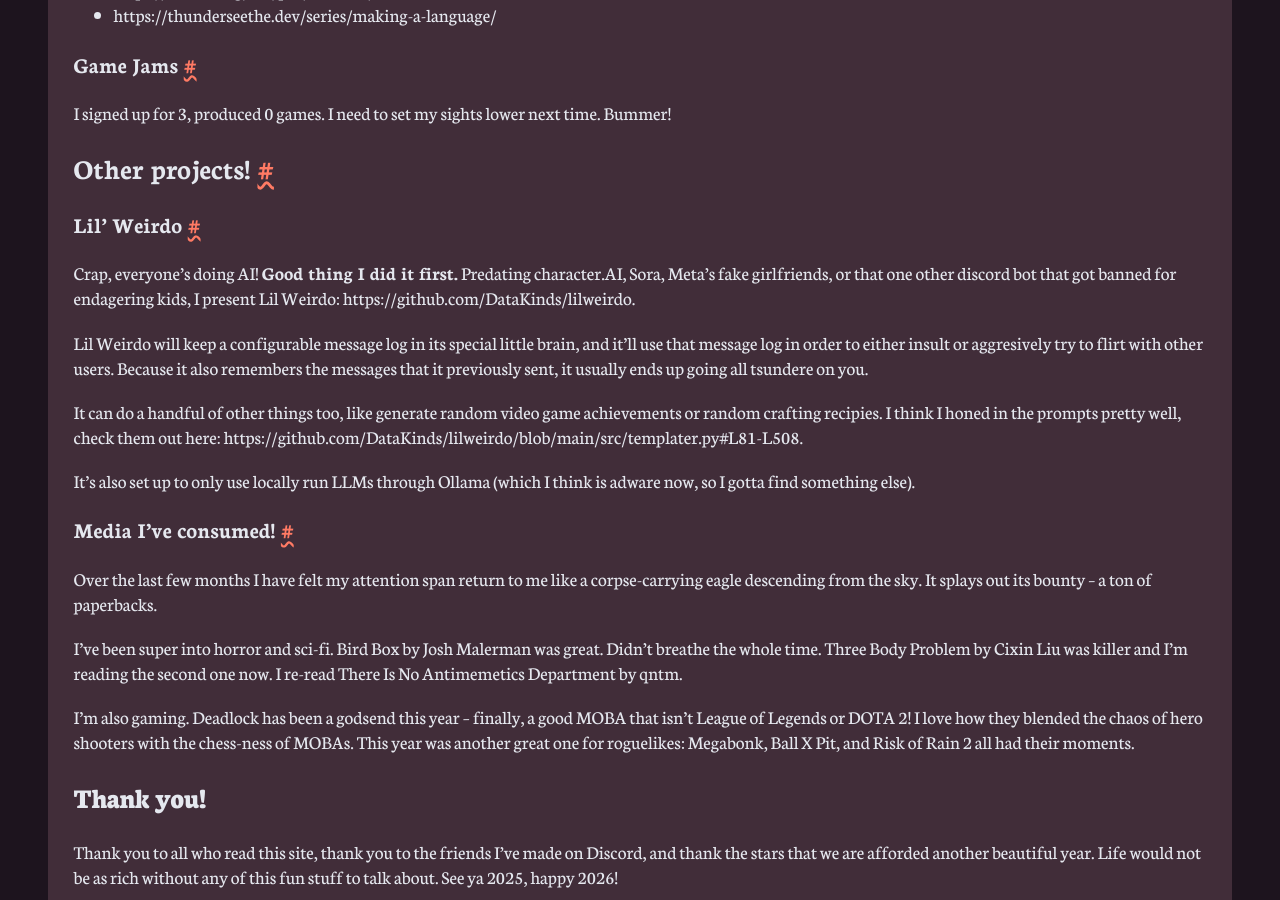
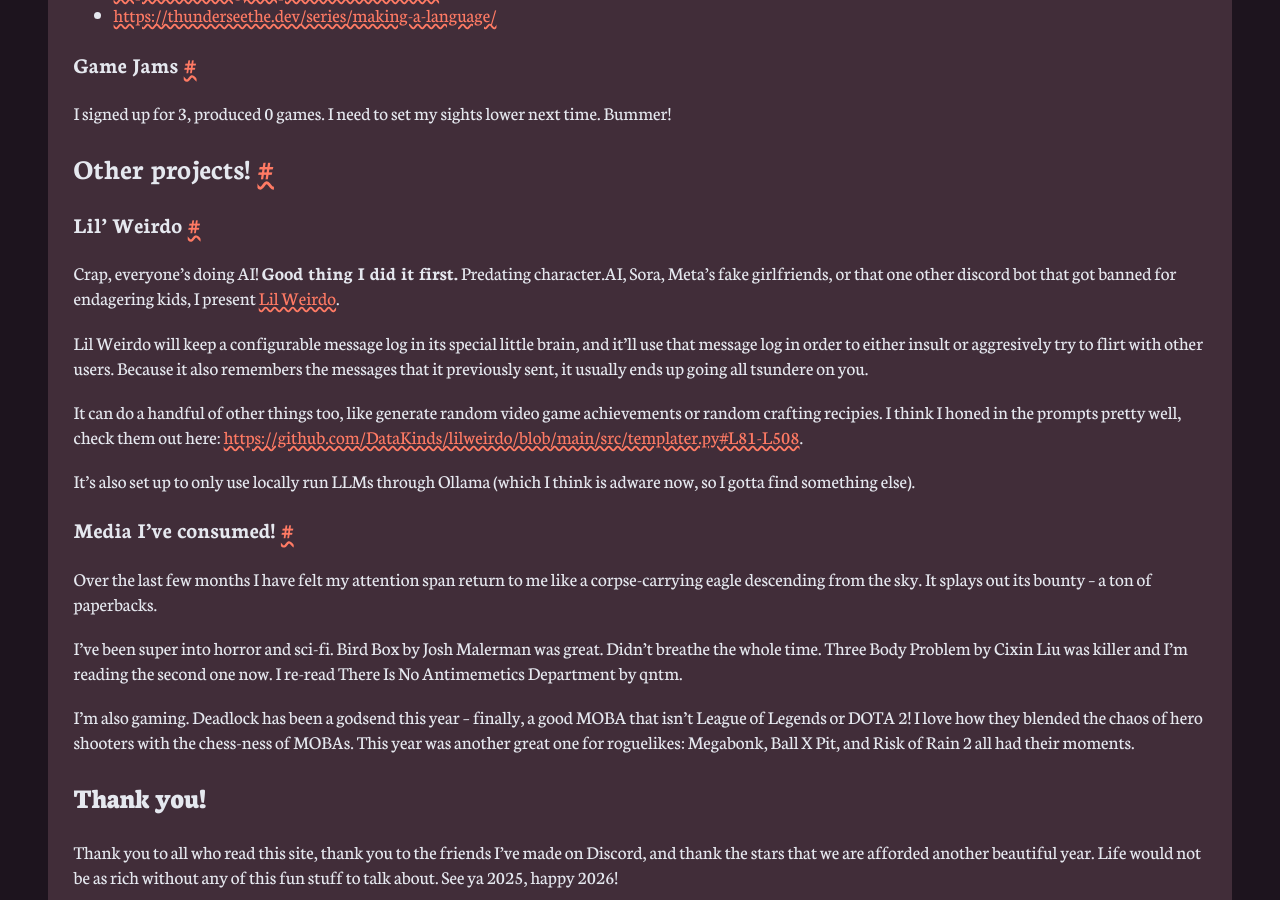
Before and after one commit to DataKinds/datakinds.github.io, a Jekyll site: the page built from _posts/2025-12-31-some-random-stuff-a-2025-in-review.md, in a window 1280 px wide and 900 px high, scrolled down 5845 px. Built offline with Jekyll 4.4.1, drawn with Linux system fonts in a browser that asks for light colours; some web fonts are replaced; some of the changed text lies outside the part shown.

Commit message:
Fixup linkS

```diff
--- a/_posts/2025-12-31-some-random-stuff-a-2025-in-review.md
+++ b/_posts/2025-12-31-some-random-stuff-a-2025-in-review.md
@@ -41,8 +41,8 @@ The compiler's gone through a bunch of iterative improvements that have drastica
 
 A few functions I'm extra proud of:
 
-* The core pattern matching function: https://github.com/DataKinds/tree-rewriter/blob/main/src/Core.hs#L237-L276. I daresay this function almost reads like pseudocode.
-* The runtime stepping function: https://github.com/DataKinds/tree-rewriter/blob/main/src/Runtime.hs#L243-L287. Finally reaping that sweet, sweet monadic DSL glory.
+* The core pattern matching function: <https://github.com/DataKinds/tree-rewriter/blob/main/src/Core.hs#L237-L276>. I daresay this function almost reads like pseudocode.
+* The runtime stepping function: <https://github.com/DataKinds/tree-rewriter/blob/main/src/Runtime.hs#L243-L287>. Finally reaping that sweet, sweet monadic DSL glory.
 
 Next is support for subinterpreters and parallelism (think `Ruby::Box`). Maybe also finally using my Trie implementation to match patterns.
 
@@ -146,7 +146,7 @@ _1111111111_', actions => RunThue.new
 
 As always, my title does the language perfect justice >:)
 
-I've written way more about this in the readme for the language, you ought to just defer to that: https://github.com/DataKinds/apl.
+I've written way more about this in the readme for the language, you ought to just defer to that: <https://github.com/DataKinds/apl>.
 
 ### DRILL
 
@@ -160,8 +160,8 @@ I'm sorry to those who use screen readers, I am trading speed of writing this ar
 
 Here are the two links from the screenshot. Good stuff!
 
-* https://dl.acm.org/doi/pdf/10.1145/3290325
-* https://thunderseethe.dev/series/making-a-language/
+* <https://dl.acm.org/doi/pdf/10.1145/3290325>
+* <https://thunderseethe.dev/series/making-a-language/>
 
 ### Game Jams
 
@@ -171,11 +171,11 @@ I signed up for 3, produced 0 games. I need to set my sights lower next time. Bu
 
 ### Lil' Weirdo
 
-Crap, everyone's doing AI! **Good thing I did it first.** Predating character.AI, Sora, Meta's fake girlfriends, or that one other discord bot that got banned for endagering kids, I present Lil Weirdo: https://github.com/DataKinds/lilweirdo.
+Crap, everyone's doing AI! **Good thing I did it first.** Predating character.AI, Sora, Meta's fake girlfriends, or that one other discord bot that got banned for endagering kids, I present [Lil Weirdo](https://github.com/DataKinds/lilweirdo).
 
 Lil Weirdo will keep a configurable message log in its special little brain, and it'll use that message log in order to either insult or aggresively try to flirt with other users. Because it also remembers the messages that it previously sent, it usually ends up going all tsundere on you.
 
-It can do a handful of other things too, like generate random video game achievements or random crafting recipies. I think I honed in the prompts pretty well, check them out here: https://github.com/DataKinds/lilweirdo/blob/main/src/templater.py#L81-L508.
+It can do a handful of other things too, like generate random video game achievements or random crafting recipies. I think I honed in the prompts pretty well, check them out here: <https://github.com/DataKinds/lilweirdo/blob/main/src/templater.py#L81-L508>.
 
 It's also set up to only use locally run LLMs through Ollama (which I think is adware now, so I gotta find something else).
 
```
